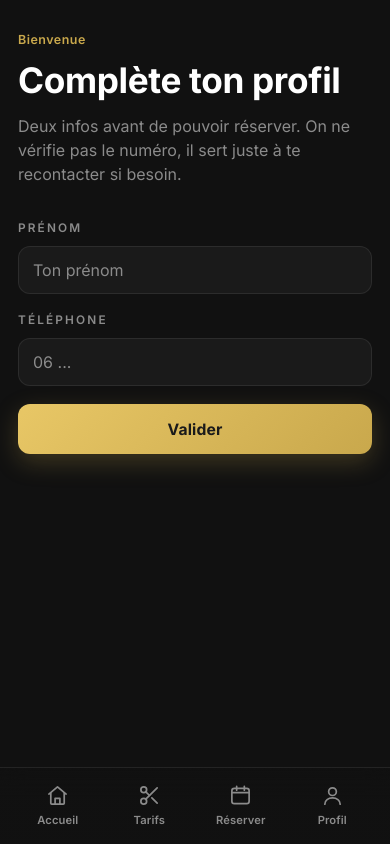
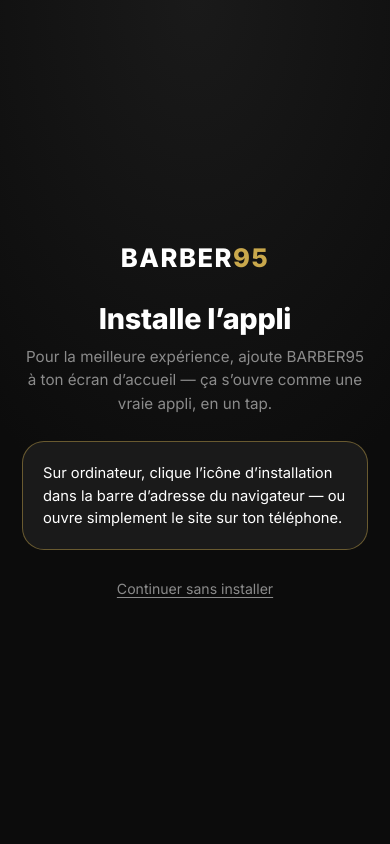
Before and after one commit to bailleulilyas-cell/barber95, a React (Vite) app: page /profil in a window 390 px wide. Built offline with nearby package versions, Linux system fonts and the light colour scheme; no server answers; the database is empty.

Commit message:
Mur d'installation 1ere visite (tuto iPhone/Android/in-app) avec option continuer

```diff
--- a/src/App.jsx
+++ b/src/App.jsx
@@ -13,11 +13,13 @@ import NotFound from './pages/NotFound/NotFound'
 import CompleteProfile from './pages/Profile/CompleteProfile'
 import { RequireProfile, RequireAdmin } from './components/Auth/Guards'
 import IntroSplash from './components/Intro/IntroSplash'
+import InstallGate from './components/Install/InstallGate'
 
 export default function App() {
   return (
     <>
       <IntroSplash />
+      <InstallGate />
       <Routes>
       <Route element={<Layout />}>
         <Route path="/" element={<Home />} />
--- /dev/null
+++ b/src/components/Install/InstallGate.jsx
@@ -0,0 +1,136 @@
+import { useEffect, useState } from 'react'
+import styles from './InstallGate.module.css'
+
+function estStandalone() {
+  return (
+    window.matchMedia?.('(display-mode: standalone)').matches ||
+    window.navigator.standalone === true
+  )
+}
+
+function detecter() {
+  const ua = navigator.userAgent || ''
+  const inApp = /Instagram|FBAN|FBAV|FB_IAB|Snapchat|TikTok|Line\//i.test(ua)
+  const ios = /iPhone|iPad|iPod/i.test(ua)
+  const android = /Android/i.test(ua)
+  return { inApp, ios, android, desktop: !ios && !android }
+}
+
+export default function InstallGate() {
+  const [show, setShow] = useState(() => {
+    if (typeof window === 'undefined') return false
+    if (estStandalone()) return false
+    if (sessionStorage.getItem('b95_install_skip')) return false
+    return true
+  })
+  const [promptEvt, setPromptEvt] = useState(null)
+  const plat = typeof navigator !== 'undefined' ? detecter() : {}
+
+  useEffect(() => {
+    const onPrompt = (e) => {
+      e.preventDefault()
+      setPromptEvt(e)
+    }
+    window.addEventListener('beforeinstallprompt', onPrompt)
+    return () => window.removeEventListener('beforeinstallprompt', onPrompt)
+  }, [])
+
+  if (!show) return null
+
+  const passer = () => {
+    sessionStorage.setItem('b95_install_skip', '1')
+    setShow(false)
+  }
+
+  const installerAndroid = async () => {
+    if (!promptEvt) return
+    promptEvt.prompt()
+    const { outcome } = await promptEvt.userChoice
+    if (outcome === 'accepted') setShow(false)
+    setPromptEvt(null)
+  }
+
+  return (
+    <div className={styles.overlay}>
+      <div className={styles.inner}>
+        <div className={styles.logo}>
+          BARBER<span className={styles.neuf}>95</span>
+        </div>
+        <h1 className={styles.titre}>Installe l’appli</h1>
+        <p className={styles.sous}>
+          Pour la meilleure expérience, ajoute BARBER95 à ton écran d’accueil — ça s’ouvre comme une
+          vraie appli, en un tap.
+        </p>
+
+        {/* ── Navigateur in-app (Instagram, TikTok…) ── */}
+        {plat.inApp && (
+          <div className={styles.bloc}>
+            <p className={styles.warn}>
+              Tu es dans le navigateur d’une appli (Instagram/TikTok). Pour installer, ouvre d’abord
+              ce lien dans <strong>Safari</strong> (iPhone) ou <strong>Chrome</strong> (Android).
+            </p>
+            <ol className={styles.steps}>
+              <li>Touche le menu <strong>•••</strong> en haut</li>
+              <li>Choisis <strong>« Ouvrir dans le navigateur »</strong></li>
+            </ol>
+          </div>
+        )}
+
+        {/* ── iPhone (Safari) ── */}
+        {!plat.inApp && plat.ios && (
+          <div className={styles.bloc}>
+            <ol className={styles.steps}>
+              <li>
+                Touche <strong>Partager</strong>{' '}
+                <span className={styles.share} aria-hidden="true">⎙</span> en bas de Safari
+              </li>
+              <li>
+                Fais défiler et choisis <strong>« Sur l’écran d’accueil »</strong>
+              </li>
+              <li>
+                Touche <strong>Ajouter</strong> — l’icône BARBER95 apparaît 🎉
+              </li>
+            </ol>
+          </div>
+        )}
+
+        {/* ── Android ── */}
+        {!plat.inApp && plat.android && (
+          <div className={styles.bloc}>
+            {promptEvt ? (
+              <button className={styles.installBtn} onClick={installerAndroid}>
+                📲 Installer l’application
+              </button>
+            ) : (
+              <ol className={styles.steps}>
+                <li>Touche le menu <strong>⋮</strong> en haut de Chrome</li>
+                <li>Choisis <strong>« Ajouter à l’écran d’accueil »</strong></li>
+                <li>Confirme — c’est installé 🎉</li>
+              </ol>
+            )}
+          </div>
+        )}
+
+        {/* ── Desktop ── */}
+        {!plat.inApp && plat.desktop && (
+          <div className={styles.bloc}>
+            {promptEvt ? (
+              <button className={styles.installBtn} onClick={installerAndroid}>
+                📲 Installer l’application
+              </button>
+            ) : (
+              <p className={styles.warn}>
+                Sur ordinateur, clique l’icône d’installation dans la barre d’adresse du navigateur —
+                ou ouvre simplement le site sur ton téléphone.
+              </p>
+            )}
+          </div>
+        )}
+
+        <button className={styles.skip} onClick={passer}>
+          Continuer sans installer
+        </button>
+      </div>
+    </div>
+  )
+}
--- /dev/null
+++ b/src/components/Install/InstallGate.module.css
@@ -0,0 +1,132 @@
+.overlay {
+  position: fixed;
+  inset: 0;
+  z-index: 380;
+  background: radial-gradient(120% 90% at 50% 0%, #1a1a1a, #0c0c0c 70%);
+  display: flex;
+  align-items: center;
+  justify-content: center;
+  padding: 28px 22px calc(28px + env(safe-area-inset-bottom, 0px));
+  overflow-y: auto;
+  animation: fade 0.4s ease both;
+}
+@keyframes fade {
+  from { opacity: 0; }
+  to { opacity: 1; }
+}
+
+.inner {
+  width: 100%;
+  max-width: 400px;
+  text-align: center;
+}
+
+.logo {
+  font-size: 1.6rem;
+  font-weight: 800;
+  letter-spacing: 0.06em;
+  margin-bottom: 24px;
+}
+.neuf {
+  color: var(--gold);
+}
+
+.titre {
+  font-size: 1.8rem;
+  font-weight: 800;
+  margin-bottom: 10px;
+}
+.sous {
+  color: var(--muted);
+  font-size: 0.95rem;
+  line-height: 1.55;
+  margin-bottom: 26px;
+}
+
+.bloc {
+  text-align: left;
+  background: var(--surface);
+  border: 1px solid var(--gold-bord);
+  border-radius: var(--r-lg);
+  padding: 20px;
+  margin-bottom: 22px;
+}
+.steps {
+  list-style: none;
+  counter-reset: s;
+  display: flex;
+  flex-direction: column;
+  gap: 14px;
+}
+.steps li {
+  counter-increment: s;
+  position: relative;
+  padding-left: 40px;
+  font-size: 0.95rem;
+  line-height: 1.45;
+  color: var(--text);
+}
+.steps li::before {
+  content: counter(s);
+  position: absolute;
+  left: 0;
+  top: -2px;
+  width: 28px;
+  height: 28px;
+  border-radius: 50%;
+  background: var(--gold-grad);
+  color: #1a1a1a;
+  font-weight: 800;
+  font-size: 0.85rem;
+  display: flex;
+  align-items: center;
+  justify-content: center;
+}
+.steps strong {
+  color: var(--gold);
+}
+.share {
+  display: inline-flex;
+  align-items: center;
+  justify-content: center;
+  width: 22px;
+  height: 22px;
+  border-radius: 5px;
+  border: 1px solid var(--gold-bord);
+  color: var(--gold);
+  font-size: 0.9rem;
+  vertical-align: middle;
+}
+.warn {
+  font-size: 0.92rem;
+  line-height: 1.5;
+  color: var(--text);
+}
+.warn strong {
+  color: var(--gold);
+}
+
+.installBtn {
+  width: 100%;
+  padding: 1em;
+  border-radius: var(--r-sm);
+  background: var(--gold-grad);
+  color: #1a1a1a;
+  font-weight: 800;
+  font-size: 1rem;
+  box-shadow: var(--shadow-gold);
+}
+.installBtn:active {
+  transform: scale(0.97);
+}
+
+.skip {
+  color: var(--muted);
+  font-size: 0.88rem;
+  text-decoration: underline;
+  text-underline-offset: 3px;
+  padding: 8px;
+}
+.skip:hover {
+  color: var(--text);
+}
```
